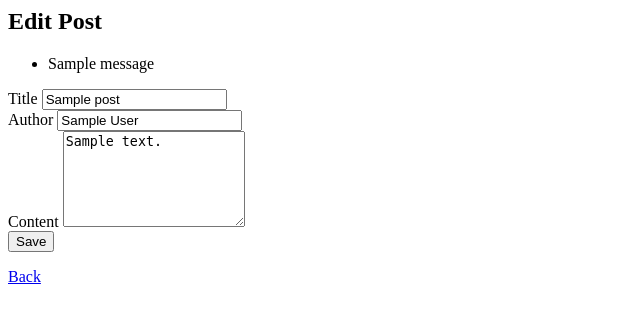
After one commit to liorschifrin/troniworld, a Flask app: page /post/1/edit in a window 1280 px wide. The commit adds this page. Shown: the top 323 px of the page, without its empty margins (0-640 px from the left). Run offline with Flask 3, Linux system fonts and the light colour scheme; the visitor is signed in with stand-in values (Sample User, id 1); tables that the repository leaves empty hold one stand-in row (values such as "Sample post"); one stand-in notice (Sample message) is shown.

Commit message:
Allow for post editing

```diff
--- a/flask_app/routes.py
+++ b/flask_app/routes.py
@@ -78,7 +78,34 @@ def login():
 @app.route('/post/<int:post_id>', methods=['GET'])
 def post(post_id):
     post = Post.query.get_or_404(post_id)
-    return render_template('post.html', post=post)
+    current_user = get_current_user()
+    return render_template('post.html', post=post, current_user=current_user)
+
+
+@app.route('/post/<int:post_id>/edit', methods=['GET', 'POST'])
+def edit_post(post_id):
+    current_user = get_current_user()
+    if not current_user or not current_user.is_admin:
+        return redirect(url_for('index'))
+
+    post = Post.query.get_or_404(post_id)
+    if request.method == 'POST':
+        title = request.form.get('title', '').strip()
+        author = request.form.get('author', '').strip()
+        content = request.form.get('content', '').strip()
+
+        if not title or not author or not content:
+            flash('Title, author, and content are required.')
+            return redirect(url_for('edit_post', post_id=post_id))
+
+        post.title = title
+        post.author = author
+        post.content = content
+        db.session.commit()
+        flash('Post updated.')
+        return redirect(url_for('post', post_id=post_id))
+
+    return render_template('edit_post.html', post=post)
 
 @app.route('/new_post', methods=['GET', 'POST'])
 def new_post():
--- /dev/null
+++ b/flask_app/templates/edit_post.html
@@ -0,0 +1,32 @@
+<h2>Edit Post</h2>
+
+{% with messages = get_flashed_messages() %}
+  {% if messages %}
+    <ul>
+      {% for message in messages %}
+        <li>{{ message }}</li>
+      {% endfor %}
+    </ul>
+  {% endif %}
+{% endwith %}
+
+<form method="post">
+  <label>
+    Title
+    <input type="text" name="title" value="{{ post.title }}" required>
+  </label>
+  <br>
+  <label>
+    Author
+    <input type="text" name="author" value="{{ post.author }}" required>
+  </label>
+  <br>
+  <label>
+    Content
+    <textarea name="content" rows="6" required>{{ post.content }}</textarea>
+  </label>
+  <br>
+  <button type="submit">Save</button>
+</form>
+
+<a href="{{ url_for('post', post_id=post.id) }}">Back</a>
--- a/flask_app/templates/post.html
+++ b/flask_app/templates/post.html
@@ -3,4 +3,8 @@
 <p>{{ post.author }}</p>
 <p>{{ post.content }}</p>
 
+{% if current_user and current_user.is_admin %}
+  <a href="{{ url_for('edit_post', post_id=post.id) }}">Edit</a>
+{% endif %}
+
 <a href="{{ url_for('index') }}">Back</a>
```
